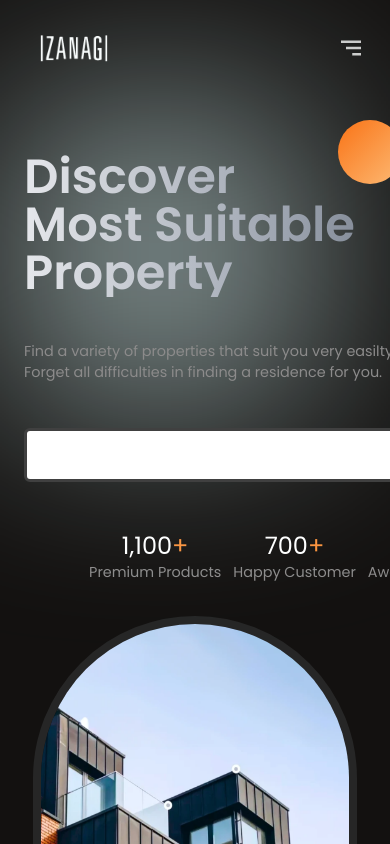
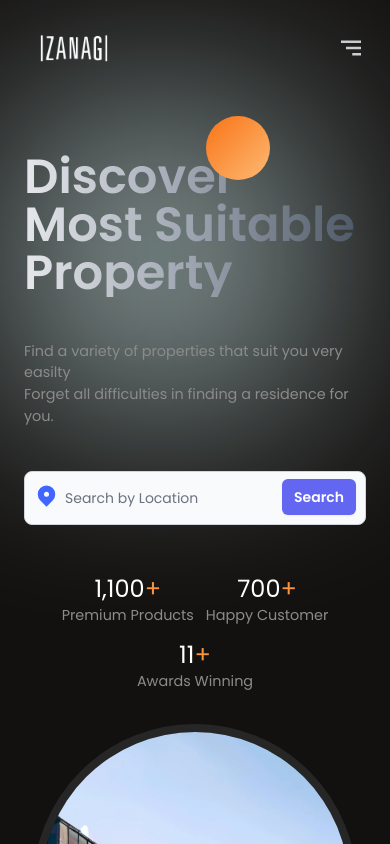
Before and after one commit to LaithFerjeoui/Full-Stack-Real-Estate-IZANAGI, a React (Vite) app in the folder client side/: page / in a window 390 px wide. Shown: the top 844 px of the page. Built offline with nearby package versions, Linux system fonts and the light colour scheme.

Commit message:
Fixed responsivness bugs + new search bar design

```diff
--- a/client side/src/components/Hero.jsx
+++ b/client side/src/components/Hero.jsx
@@ -9,13 +9,14 @@ const Hero = () => {
     <section className="text-white pb-4 pt-8 sm:pt-0 ">
       <div className="paddings innerWidth flexHero ">
         <div className="flexColStart gap-12">
-          <div className="relative z-1 ">
-            <div className="h-16 w-16 bg-gradient-to-br from-orange-500 to-orange-300 absolute rounded-full right-[28%] top-[-10%] z-0" />
+          <div className="relative z-0 ">
+            <div className="h-16 w-16 bg-gradient-to-br from-orange-500 to-orange-300 absolute rounded-full right-[28%] top-[-10%] z-1" />
             <motion.h1
-            initial={{ opacity: 0, y: -9 }}
-            animate={{ opacity: 1, y: 0 }}
-            transition={{ duration: 3 , type:"spring"}}
-            className="font-semibold text-5xl sm:text-6xl  mb-11  text-transparent bg-clip-text bg-gradient-to-r from-gray-200 via-gray-400 to-gray-600">
+              initial={{ opacity: 0, y: -9 }}
+              animate={{ opacity: 1, y: 0 }}
+              transition={{ duration: 3, type: "spring" }}
+              className="font-semibold text-5xl sm:text-6xl  mb-11  text-transparent bg-clip-text bg-gradient-to-r from-gray-200 via-gray-400 to-gray-600"
+            >
               Discover <br /> Most Suitable <br /> Property
             </motion.h1>
             <div className="flexColStart secondaryText mb-11">
@@ -26,16 +27,26 @@ const Hero = () => {
                 Forget all difficulties in finding a residence for you.
               </span>
             </div>
-            <div className="flex justify-center items-center gap-8 bg-white rounded-md  border-solid border-neutral-700 border-[3px] py-1 px-2 flex-nowrap w-[95%]  sm:w-[480px] overflow-hidden">
-            <HiLocationMarker color="var(--blue)" size={25} />
-            <input type="text" className="text-black border-none outline-none"/>
-            <button
+
+            <form>
+
+              <div class="relative">
+              <HiLocationMarker  color="var(--blue)" size={25} className="absolute start-2.5 top-3 "/>
+                <input
+                  type="search"
+                  id="default-search"
+                  class="block w-full p-4 ps-10 text-sm text-gray-900 border border-gray-300 rounded-lg bg-gray-50 focus:ring-blue-500 focus:border-blue-500 dark:bg-gray-700 dark:border-gray-600 dark:placeholder-gray-400 dark:text-white dark:focus:ring-blue-500 dark:focus:border-blue-500"
+                  placeholder="Search by Location"
+                  required
+                />
+                <button
                 type="button"
-                className="rounded-md bg-indigo-500 px-3 py-2 text-sm font-semibold text- shadow-sm hover:bg-indigo-400 focus-visible:outline focus-visible:outline-2 focus-visible:outline-offset-2 focus-visible:outline-indigo-500"
+                className="absolute end-2.5 bottom-2.5 rounded-md bg-indigo-500 px-3 py-2 text-sm font-semibold text-white shadow-sm hover:bg-indigo-400 focus-visible:outline focus-visible:outline-2 focus-visible:outline-offset-2 focus-visible:outline-indigo-500"
               >
                 Search
               </button>
-          </div>
+              </div>
+            </form>
           </div>
           <div className="w-[100%] flex justify-center items-center gap-3 flex-wrap">
             <div className="flexColCenter">
@@ -62,10 +73,11 @@ const Hero = () => {
           </div>
         </div>
         <motion.div
-        initial={{x:"7rem" ,opacity: 0 }}
-        animate={{x:0,opacity:1}}
-        transition={{duration:2, type:"spring"}}
-         className="flexCenter w-[95%] h-[400px] sm:w-[480px] sm:h-[560px] overflow-hidden  rounded-t-full border-8 border-solid border-neutral-800 ">
+          initial={{ x: "7rem", opacity: 0 }}
+          animate={{ x: 0, opacity: 1 }}
+          transition={{ duration: 2, type: "spring" }}
+          className="flexCenter w-[95%] h-[400px] sm:w-[480px] sm:h-[560px] overflow-hidden  rounded-t-full border-8 border-solid border-neutral-800 "
+        >
           <img src="./hero-image.png" alt="" className="w-[100%] h-[100%] " />
         </motion.div>
       </div>
```
